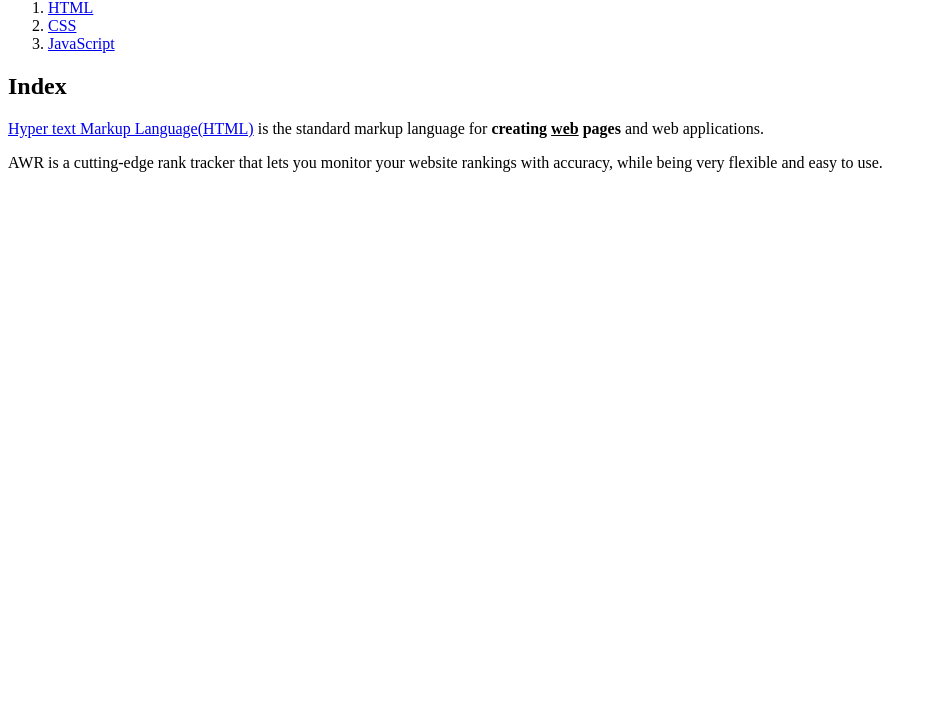
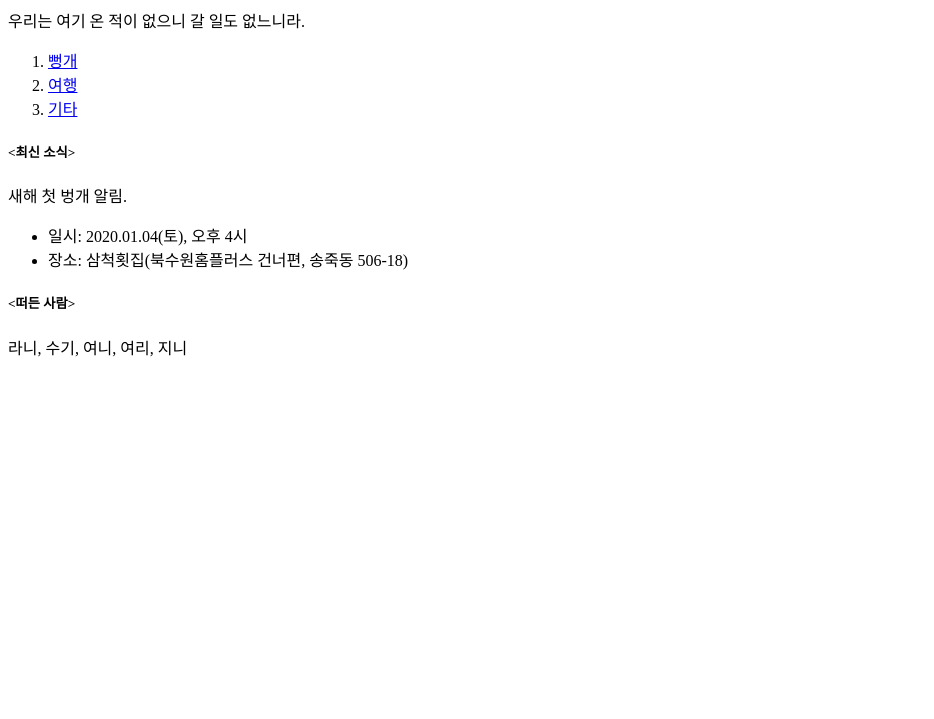
Before and after one commit to sangsangbang/sangbang, a plain HTML site: page index.html in a window 1280 px wide. Shown: the part 81-800 px from the top of the page, without its empty margins (0-934 px from the left). Drawn offline with Linux system fonts and the light colour scheme.

Commit message:
sangbang notice

```diff
--- a/index.html
+++ b/index.html
@@ -1,20 +1,26 @@
 <!doctype html>
 <html>
 <head>
-<title>WEB1 - html</title>
+<title>SangSangBang</title>
 <meta charset="utf-8">
 </head>
 <body>
-  <h1><a href="index.html">WEB</a></h1>
+  <h1>상상방 칠판</h1>
+  <p>우리는 여기 온 적이 없으니 갈 일도 없느니라.</p>
+  <p></p>
 <ol>
-  <li><a href="1.html">HTML</a></li>
-  <li><a href="2.html">CSS</a></li>
-  <li><a href="3.html">JavaScript</a></li>
+  <li><a href="1.html">뻥개</a></li>
+  <li><a href="2.html">여행</a></li>
+  <li><a href="3.html">기타</a></li>
 </ol>
 
-<h2>Index</h2>
-  <p><a href="https://www.daum.net/" target="_blank" title="html5 specification">Hyper text Markup Language(HTML)</a> is the standard markup language for <strong>creating <u>web</u> pages</strong> and web applications.</p>
-  <p>AWR is a cutting-edge rank tracker that lets you monitor your website rankings with accuracy, while being very flexible and easy to use.</p>
-<img src=""testimg1.jpg" width="120">
+<h5><최신 소식></h5>
+<p>새해 첫 벙개 알림.</p>
+<ul>
+  <li>일시: 2020.01.04(토), 오후 4시</li>
+  <li>장소: 삼척횟집(북수원홈플러스 건너편, 송죽동 506-18)</li>
+</ul>
+<h5><떠든 사람></h5>
+<p>라니, 수기, 여니, 여리, 지니</p>
 </body>
 </html>
```
Also changed, not shown: 1.html (+13 -9 lines), 2.html (+14 -9 lines), 3.html (+13 -9 lines).
